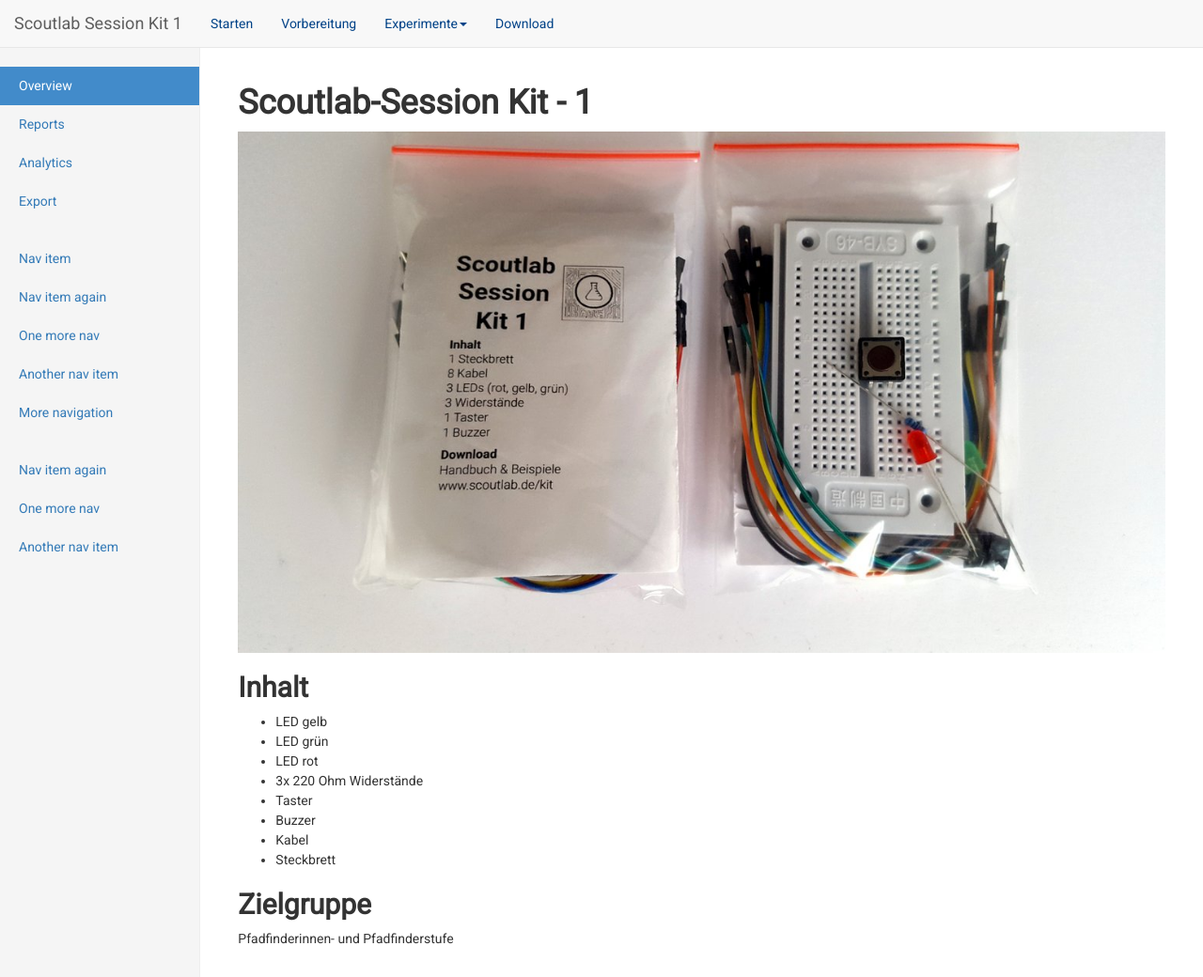
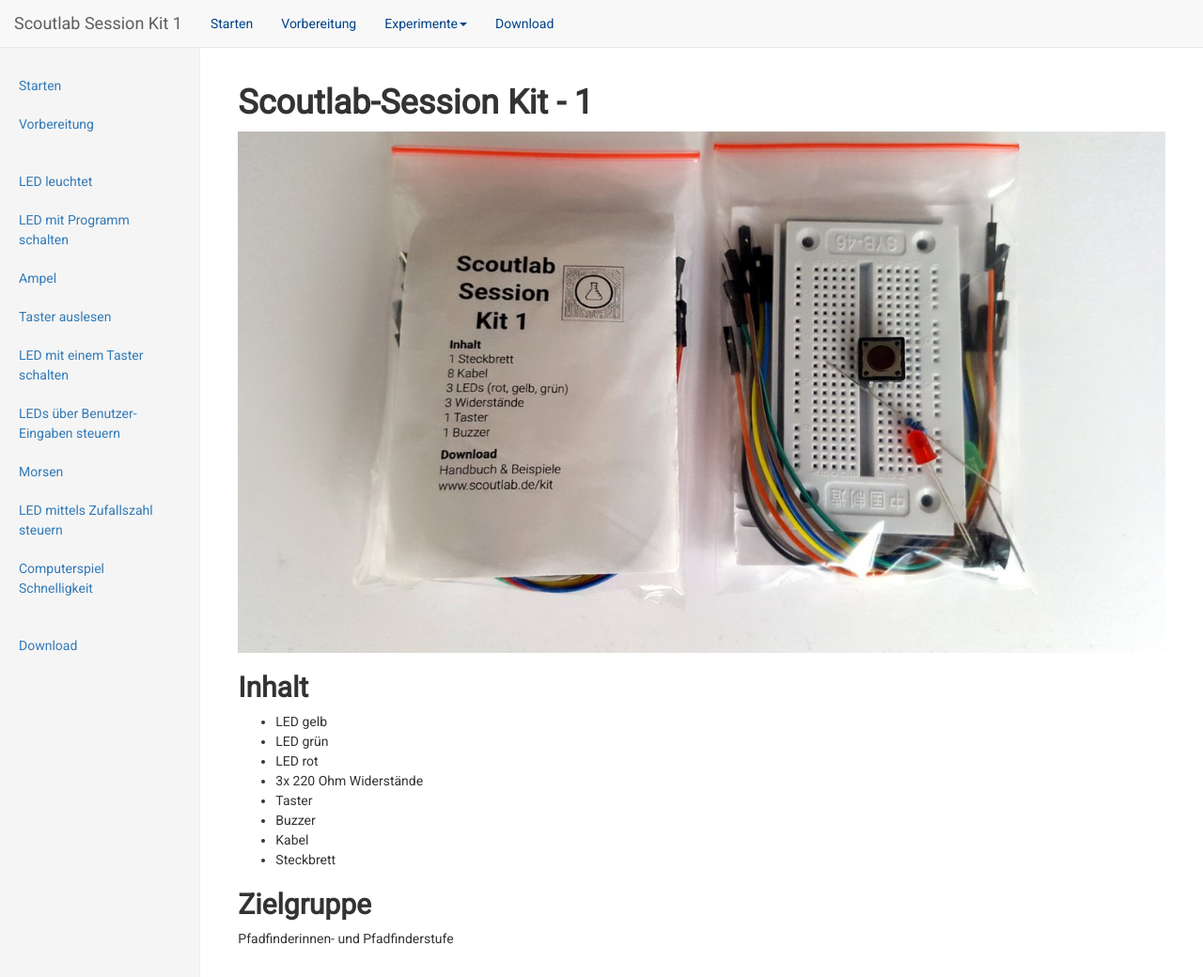
Before and after one commit to vcp-scoutlab/vcp-scoutlab.github.io, a Jekyll site: the page built from index.md, in a window 1280 px wide and 1040 px high. Shown: the whole window at 94% size. Built offline with Jekyll 4.4.1, drawn with Linux system fonts in a browser that asks for light colours.

Commit message:
Navigation links korrekt

```diff
--- a/_layouts/default.html
+++ b/_layouts/default.html
@@ -84,22 +84,22 @@
  <div class="row">
         <div class="col-sm-3 col-md-2 sidebar">
           <ul class="nav nav-sidebar">
-            <li class="active"><a href="#">Overview <span class="sr-only">(current)</span></a></li>
-            <li><a href="#">Reports</a></li>
-            <li><a href="#">Analytics</a></li>
-            <li><a href="#">Export</a></li>
+            <li><a href="start">Starten</a></li>
+            <li><a href="vorbereitung">Vorbereitung</a></li>
           </ul>
           <ul class="nav nav-sidebar">
-            <li><a href="">Nav item</a></li>
-            <li><a href="">Nav item again</a></li>
-            <li><a href="">One more nav</a></li>
-            <li><a href="">Another nav item</a></li>
-            <li><a href="">More navigation</a></li>
+            <li><a href="led">LED leuchtet</a></li>
+               <li><a href="programm">LED mit Programm schalten</a></li>
+               <li><a href="ampel">Ampel</a></li>
+               <li><a href="taster">Taster auslesen</a></li>
+               <li><a href="led-taster">LED mit einem Taster schalten</a></li>
+               <li><a href="eingabe">LEDs über Benutzer-Eingaben steuern</a></li>
+               <li><a href="morsen">Morsen</a></li>
+               <li><a href="zufallszahl">LED mittels Zufallszahl steuern</a></li>
+               <li><a href="computerspiel-schnelligkeit">Computerspiel Schnelligkeit</a></li>
           </ul>
           <ul class="nav nav-sidebar">
-            <li><a href="">Nav item again</a></li>
-            <li><a href="">One more nav</a></li>
-            <li><a href="">Another nav item</a></li>
+            <li><a href="download">Download</a></li>
           </ul>
         </div>
         <div class="col-sm-9 col-sm-offset-3 col-md-10 col-md-offset-2 main">
```
